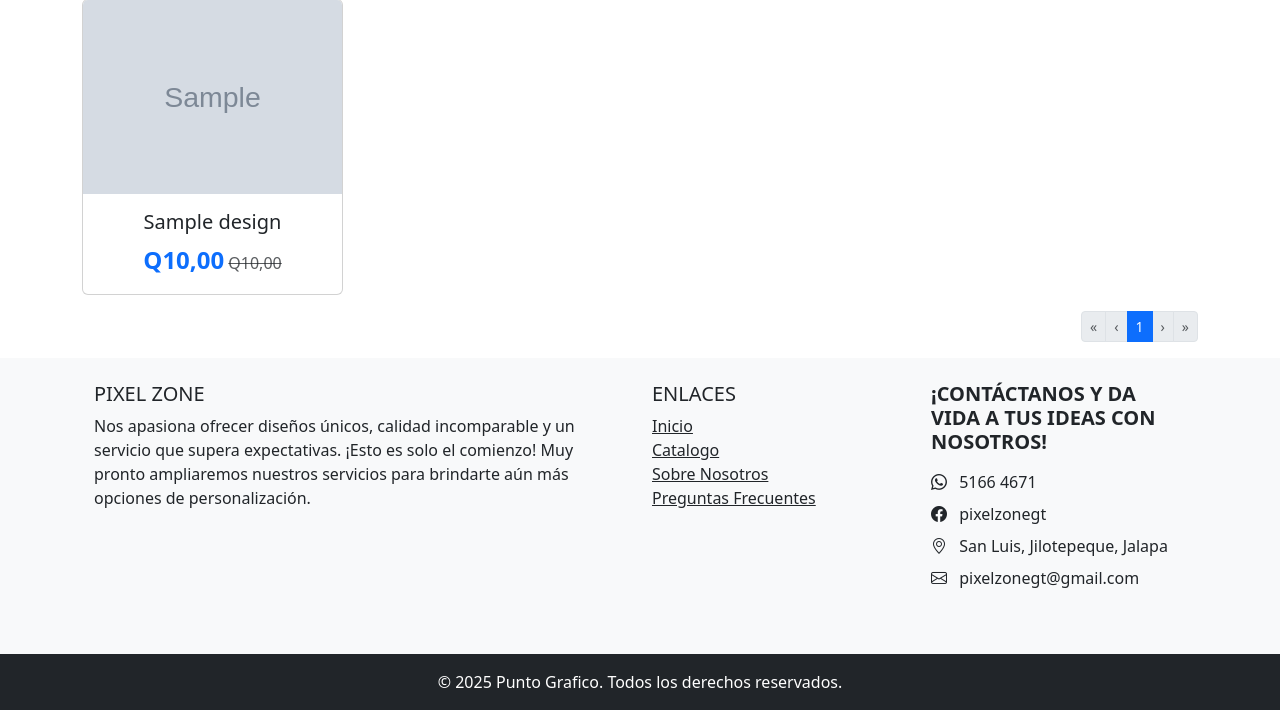
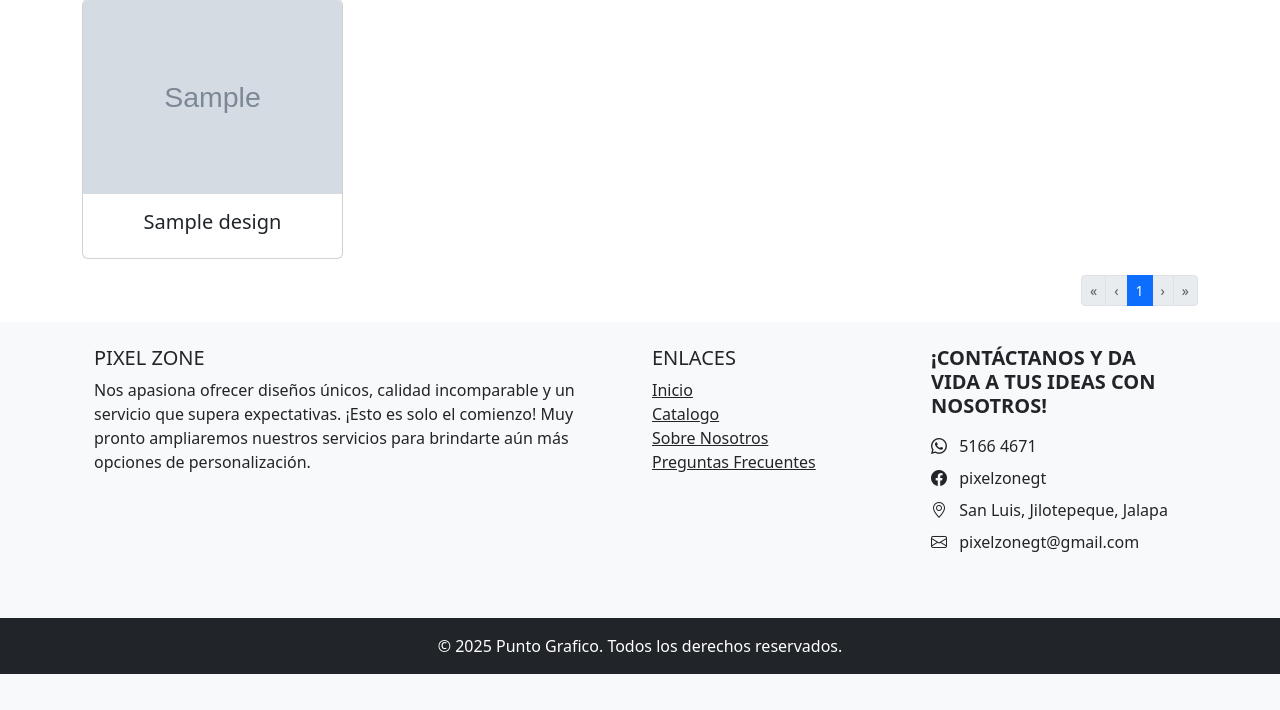
Before and after one commit to wmoralesl/punto-grafico, a Django app: page /catalogo/ in a window 1280 px wide. Shown: the part 186-896 px from the top of the page. After the commit the page ends 860 px from the top, so only its background shows below. Run offline with Django 5.2, Linux system fonts and the light colour scheme; tables that the repository leaves empty hold one stand-in row (values such as "Sample post"); grey boxes marked "Sample" are stand-in pictures; some libraries are stand-ins or nearby versions.

Commit message:
[Update]: Se corrigio el template para el catalogo

```diff
--- a/public/templates/public/pages/catalog.html
+++ b/public/templates/public/pages/catalog.html
@@ -67,20 +67,15 @@ Catálogo
 
                     {% for playera in playeras %}
                         <div class="col-6 col-md-4 col-lg-3 mb-3">
-                            <div class="card h-100" onclick="window.location.href='{% url 'products:design_detail' playera.public %}'" style="cursor: pointer;">
+                            <div class="card h-100" onclick="window.open('{% url 'products:design_detail' playera.public %}', '_blank')" style="cursor: pointer;">
+
+                                {% if playera.is_new %}
+                                    <span class="badge bg-success position-absolute top-0 start-0 m-2">Nuevo</span>
+                                {% endif %}
                                 <img src="{{ playera.image.url }}" class="card-img-top" alt="{{ playera.name }}">
 
                                 <div class="card-body text-center">
                                     <h5 class="card-title">{{ playera.name }}</h5>
-                                    <p class="card-text">
-                                        {% if playera.on_offer %}
-                                        <span class="text-primary fw-bold fs-4">Q{{ playera.offer_price }}</span>
-                                        <span class="text-decoration-line-through text-muted fs-6">Q{{ playera.sale_price }}</span>
-                                            {% else %}
-                                            <span class="text-primary fw-bold fs-4">Q{{ playera.sale_price }}</span>
-                                        {% endif %}
-
-                                    </p>
                                     <!-- <p class="card-text">
                                         {% for tag in playera.tags.all %}
                                             <span class="badge bg-primary text-light">{{ tag.name }}</span>
```
